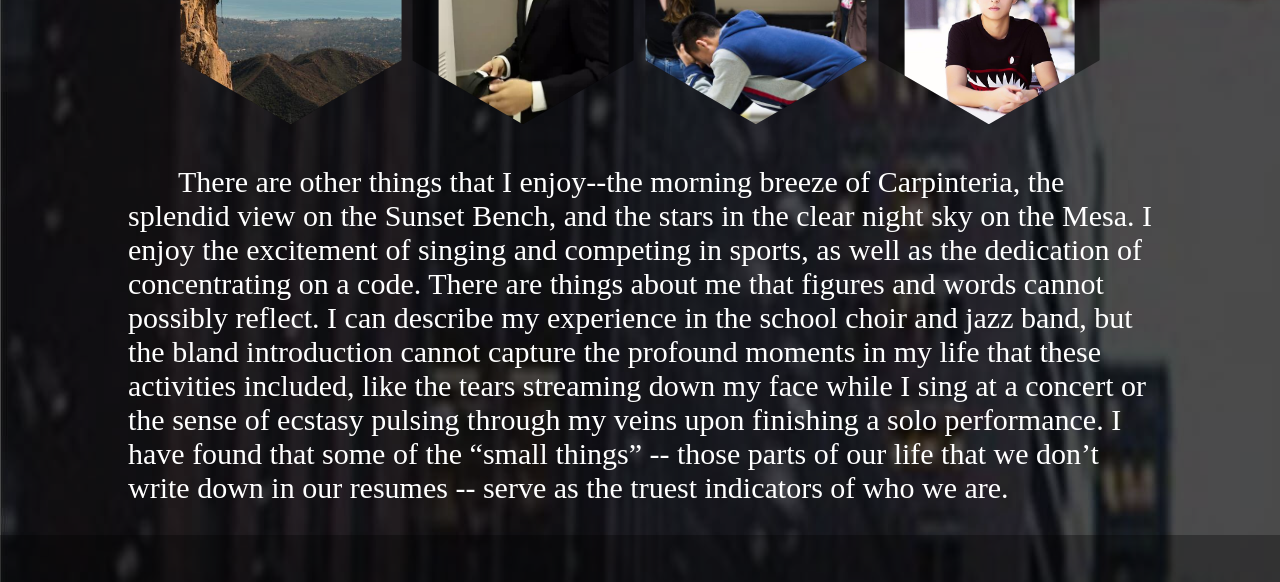
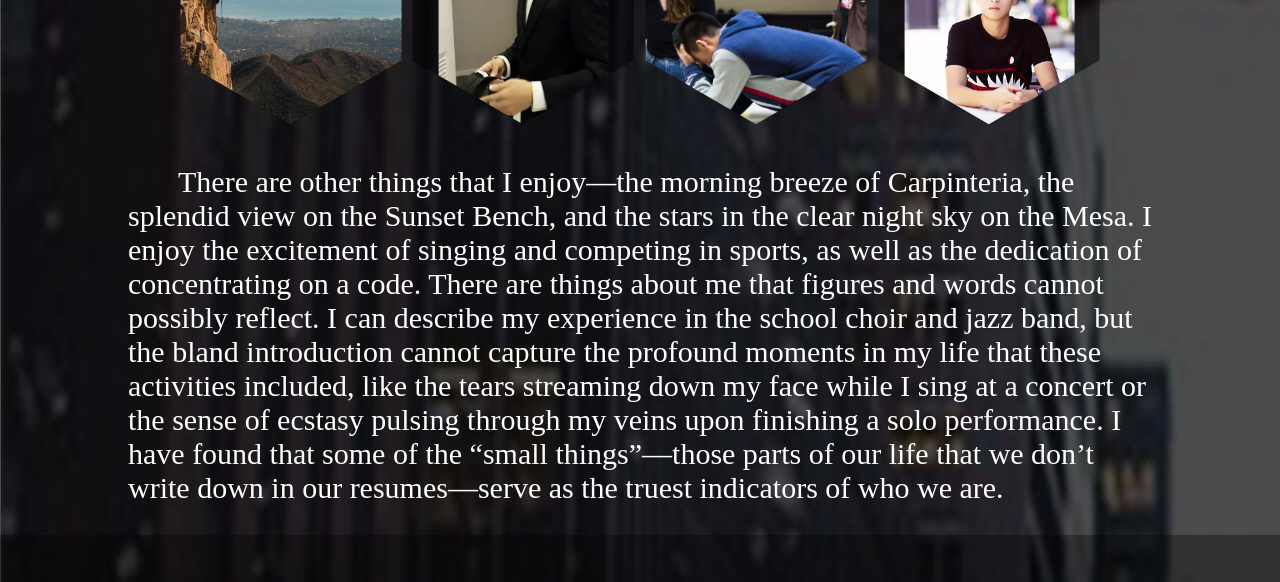
Before and after one commit to KevinTian0222/KevinTian0222.github.io, a plain HTML site: page index.html in a window 1280 px wide. Shown: the part 2060-2642 px from the top of the page. Drawn offline with Linux system fonts and the light colour scheme.

Commit message:
Update index.html

```diff
--- a/index.html
+++ b/index.html
@@ -36,7 +36,7 @@
             </div>
             <div class="describe">
                 <p class="sr2 welcome">
-                    I am a high school senior at Cate School. My hometown is Chengdu, a historic city in China. I live in Carpinteria, California. Some of my hobbies include singing, soccer, and programming. Programming languages that I am familiar with include HTML, Java, and Swift. I am more than excited to learn the others in the near future, because I am fascinated with the connections between different comsci languages--how the experience in one helps one understand another more thoroughly and comprehensively.
+                    I am a high school senior at Cate School. My hometown is Chengdu, a historic city in China. I live in Carpinteria, California. Some of my hobbies include singing, soccer, and programming. Programming languages that I am familiar with include HTML, Java, and Swift. I am more than excited to learn the others in the near future, because I am fascinated with the connections between different programming languages. I am particularly drawn to front-end technology because a good design can have a significant impact on how users feel about and connect with the application.
                 </p>
             </div>
         </div>
@@ -75,13 +75,12 @@
                 <li class="hex"> <a class="hexIn"> <img src="./images/photo/photo-27.jpg" alt="" class="sr3"/></a> </li>
             </ul>
             <p class="text-content sr2">
-                    There are other things that I enjoy--the morning breeze of Carpinteria,
+                    There are other things that I enjoy—the morning breeze of Carpinteria,
                     the splendid view on the Sunset Bench, and the stars in the clear night sky on the Mesa. I enjoy the excitement of singing and competing in sports, as well as the dedication of concentrating on a code.
                     There are things about me that figures and words cannot possibly reflect. I can describe my experience in the school choir and jazz band,
                     but the bland introduction cannot capture the profound moments in my life that these activities included,
                     like the tears streaming down my face while I sing at a concert or the sense of ecstasy pulsing through my veins upon finishing a solo performance.
-                    I have found that some of the “small things” -- those parts of our life that we don’t write down in our resumes --
-                    serve as the truest indicators of who we are.
+                    I have found that some of the “small things”—those parts of our life that we don’t write down in our resumes—serve as the truest indicators of who we are.
             </p>
         </div>
         <div class="about" id="dali">
```
